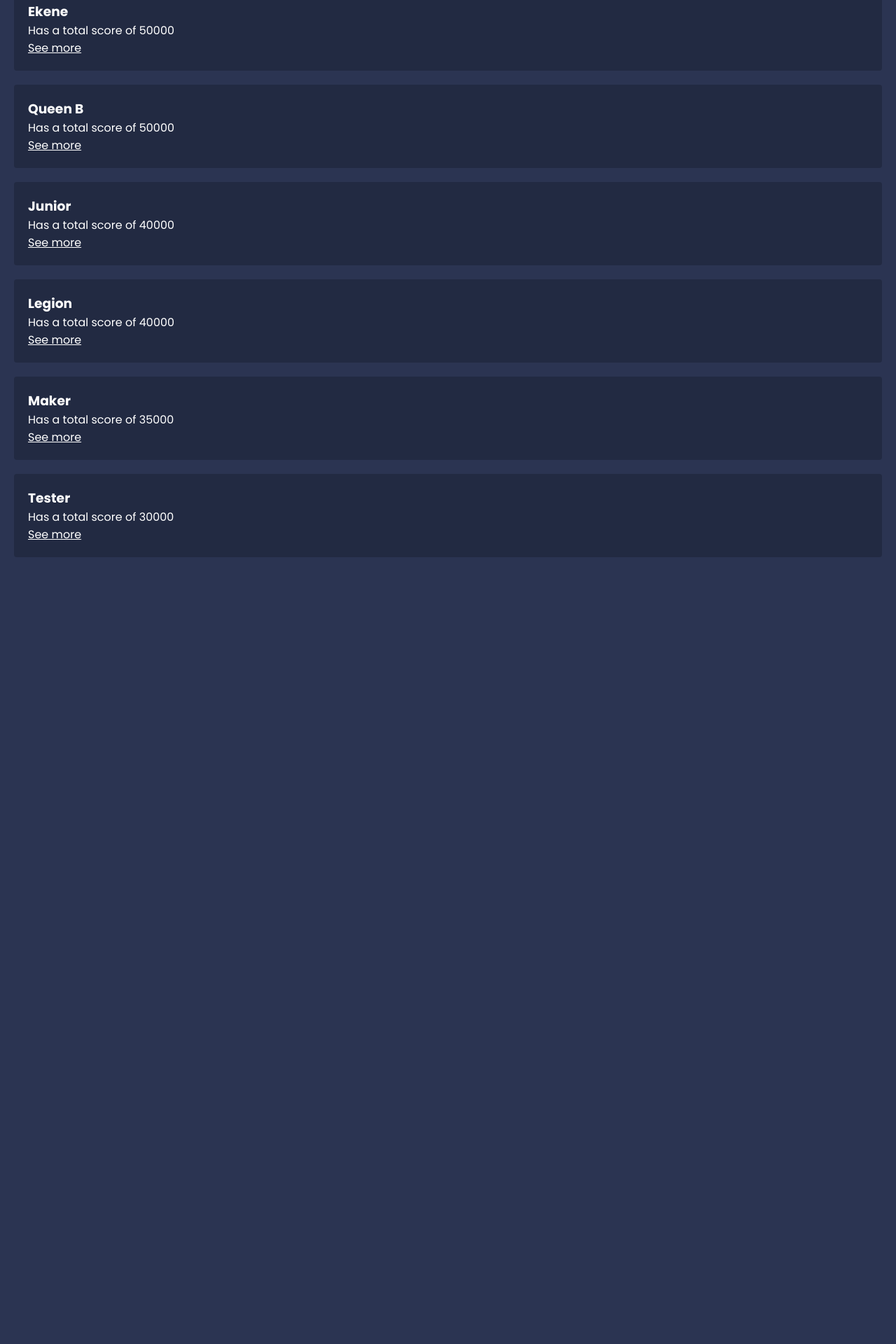
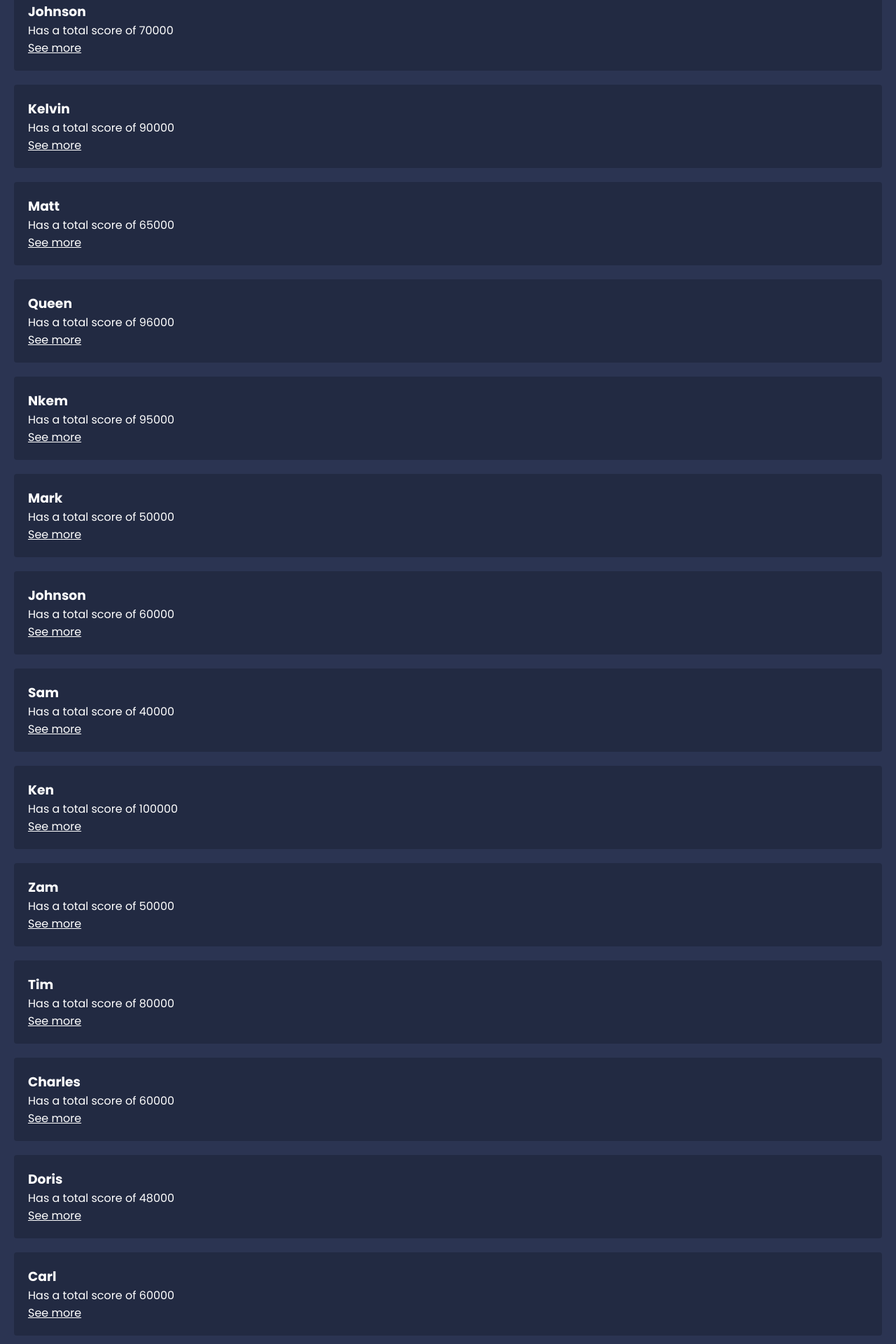
Before and after one commit to Nky237/LeaderBoard, a React (Vite) app: page /leader in a window 1280 px wide. Shown: the part 340-2260 px from the top of the page at 70% size. Before the commit the page ends 1176 px from the top, so only its background shows below. Built offline with nearby package versions, Linux system fonts and the light colour scheme; data requests are answered from the project's data file.

Commit message:
modified the data

```diff
--- a/data/db.json
+++ b/data/db.json
@@ -3,44 +3,254 @@
       {
         "id": 1,
         "name": "Ekene",
-        "salary": 50000,
-        "location": "London, UK"
+        "Task1": 20,
+        "Task2": 40,
+        "Task3": 80,
+        "Task4": 20,
+        "Appraisal1": 4,
+        "Appraisal2": 3,
+        "Total": 50000
+
       },
       {
         "id": 2,
-        "name": "Junior",
-        "salary": 40000,
-        "location": "Bowser's Castle"
+        "name": "Johnson",
+        "Task1": 50,
+        "Task2": 80,
+        "Task3": 70,
+        "Task4": 900,
+        "Appraisal1": 5,
+        "Appraisal2": 3,
+        "Total": 70000
+
       },
       {
         "id": 3,
-        "name": "kelvin",
-        "salary": 75000,
-        "location": "Kanto Region"
+        "name": "Kelvin",
+        "Task1": 50,
+        "Task2": 80,
+        "Task3": 80,
+        "Task4": 10,
+        "Appraisal1": 4,
+        "Appraisal2": 2,
+        "Total": 90000
+
       },
       {
         "id": 4,
-        "name": "Legion",
-        "salary": 40000,
-        "location": "Liverpool, UK"
+        "name": "Matt",
+        "Task1": 20,
+        "Task2": 90,
+        "Task3": 80,
+        "Task4": 80,
+        "Appraisal1": 4,
+        "Appraisal2": 3,
+        "Total": 65000
+
       },
       {
         "id": 5,
-        "name": "Maker",
-        "salary": 35000,
-        "location": "Manchester, UK"
+        "name": "Queen",
+        "Task1": 90,
+        "Task2": 80,
+        "Task3": 90,
+        "Task4": 30,
+        "Appraisal1": 2,
+        "Appraisal2": 6,
+        "Total": 96000
+
       },
       {
         "id": 6,
-        "name": "Queen B",
-        "salary": 50000,
-        "location": "Berlin, Germany"
+        "name": "Nkem",
+        "Task1": 100,
+        "Task2": 90,
+        "Task3": 100,
+        "Task4": 100,
+        "Appraisal1": 4,
+        "Appraisal2": 5,
+        "Total": 95000
+
       },
       {
         "id": 7,
-        "name": "Tester",
-        "salary": 30000,
-        "location": "London, UK"
+        "name": "Mark",
+        "Task1": 20,
+        "Task2": 40,
+        "Task3": 80,
+        "Task4": 20,
+        "Appraisal1": 4,
+        "Appraisal2": 3,
+        "Total": 50000
+
+      },
+      {
+        "id": 8,
+        "name": "Johnson",
+        "Task1": 90,
+        "Task2": 70,
+        "Task3": 80,
+        "Task4": 20,
+        "Appraisal1": 4,
+        "Appraisal2": 3,
+        "Total": 60000
+
+      },
+      {
+        "id": 9,
+        "name": "Sam",
+        "Task1": 40,
+        "Task2": 80,
+        "Task3": 80,
+        "Task4": 20,
+        "Appraisal1": 1,
+        "Appraisal2": 3,
+        "Total": 40000
+
+      },
+      {
+        "id": 10,
+        "name": "Ken",
+        "Task1": 100,
+        "Task2": 100,
+        "Task3": 100,
+        "Task4": 100,
+        "Appraisal1": 5,
+        "Appraisal2": 5,
+        "Total": 100000
+
+      },
+      {
+        "id": 11,
+        "name": "Zam",
+        "Task1": 20,
+        "Task2": 90,
+        "Task3": 80,
+        "Task4": 90,
+        "Appraisal1": 4,
+        "Appraisal2": 3,
+        "Total": 50000
+
+      },
+      {
+        "id": 12,
+        "name": "Tim",
+        "Task1": 100,
+        "Task2": 40,
+        "Task3": 80,
+        "Task4": 100,
+        "Appraisal1": 4,
+        "Appraisal2": 3,
+        "Total": 80000
+
+      },
+      {
+        "id": 13,
+        "name": "Charles",
+        "Task1": 20,
+        "Task2": 40,
+        "Task3": 80,
+        "Task4": 100,
+        "Appraisal1": 5,
+        "Appraisal2": 3,
+        "Total": 60000
+
+      },
+      {
+        "id": 14,
+        "name": "Doris",
+        "Task1": 20,
+        "Task2": 40,
+        "Task3": 80,
+        "Task4": 10,
+        "Appraisal1": 4,
+        "Appraisal2": 3,
+        "Total": 48000
+
+      },
+      {
+        "id": 14,
+        "name": "Carl",
+        "Task1": 20,
+        "Task2": 80,
+        "Task3": 80,
+        "Task4": 60,
+        "Appraisal1": 4,
+        "Appraisal2": 3,
+        "Total": 60000
+
+      },
+      {
+        "id": 15,
+        "name": "Queen",
+        "Task1": 100,
+        "Task2": 100,
+        "Task3": 100,
+        "Task4": 20,
+        "Appraisal1": 4,
+        "Appraisal2": 3,
+        "Total": 95000
+
+      },
+      {
+        "id": 16,
+        "name": "Val",
+        "Task1": 20,
+        "Task2": 90,
+        "Task3": 20,
+        "Task4": 100,
+        "Appraisal1": 4,
+        "Appraisal2": 5,
+        "Total": 60000
+
+      },
+      {
+        "id": 17,
+        "name": "Borna",
+        "Task1": 100,
+        "Task2": 90,
+        "Task3": 80,
+        "Task4": 50,
+        "Appraisal1": 4,
+        "Appraisal2": 3,
+        "Total": 70000
+
+      },
+      {
+        "id": 18,
+        "name": "Victor",
+        "Task1": 20,
+        "Task2": 40,
+        "Task3": 80,
+        "Task4": 20,
+        "Appraisal1": 4,
+        "Appraisal2": 3,
+        "Total": 50000
+
+      },
+      {
+        "id": 19,
+        "name": "Amara",
+        "Task1": 20,
+        "Task2": 40,
+        "Task3": 20,
+        "Task4": 20,
+        "Appraisal1": 4,
+        "Appraisal2": 3,
+        "Total": 50000
+
+      },
+      {
+        "id": 20,
+        "name": "Richard",
+        "Task1": 20,
+        "Task2": 40,
+        "Task3": 50,
+        "Task4": 2,
+        "Appraisal1": 4,
+        "Appraisal2": 3,
+        "Total": 40000
+
       }
     ]
   }
--- a/src/index.css
+++ b/src/index.css
@@ -48,7 +48,7 @@ header h1 {
 }
 header nav a{
   text-decoration: none;
-  padding: 7px 12px;
+  padding: 4px 12px;
   border-radius: 4px;
 }
 header nav a.active {
--- a/src/pages/Score/Score.jsx
+++ b/src/pages/Score/Score.jsx
@@ -11,7 +11,7 @@ const Score = () => {
             .map(score => (
                 <div className='navy' key={score.id}>
                     <h3>{score.name}</h3>
-                    <p>Has a total score of {score.salary}</p>
+                    <p>Has a total score of {score.Total}</p>
                     <Link to={score.id.toString()}>See more</Link>
                 </div>
             ))
--- a/src/pages/Score/ScoreDetails.jsx
+++ b/src/pages/Score/ScoreDetails.jsx
@@ -7,9 +7,14 @@ const ScoreDetails = () => {
   return (
     <div className='career-details'>
         <h2>More Score Details for {score.name}</h2>
-        <p>Task 1 score is {score.location}</p>
-        <p>Task 2 score is {score.salary}</p>
+        <p>Task 1 score is {score.Task1}</p>
+        <p>Task 2 score is {score.Task2}</p>
+        <p>Task 3 score is {score.Task3}</p>
+        <p>Task 4 score is {score.Task4}</p>
+        <p>Appraisal 1 score is {score.Appraisal1}</p>
+        <p>Appraisal 2 score is {score.Appraisal2}</p>
         <div className="details">
+            <h3>DESCRIPTION</h3>
             <p>
                 Lorem ipsum dolor sit amet consectetur adipisicing elit. Praesentium, molestias voluptates earum quae vero, molestiae laudantium quia consequatur suscipit rem magnam. Nesciunt deserunt temporibus voluptatem! Enim
                 modi quod, beatae cumque nostrum ut eaque doloremque blanditiis ipsum esse in sed molestiae.
```
